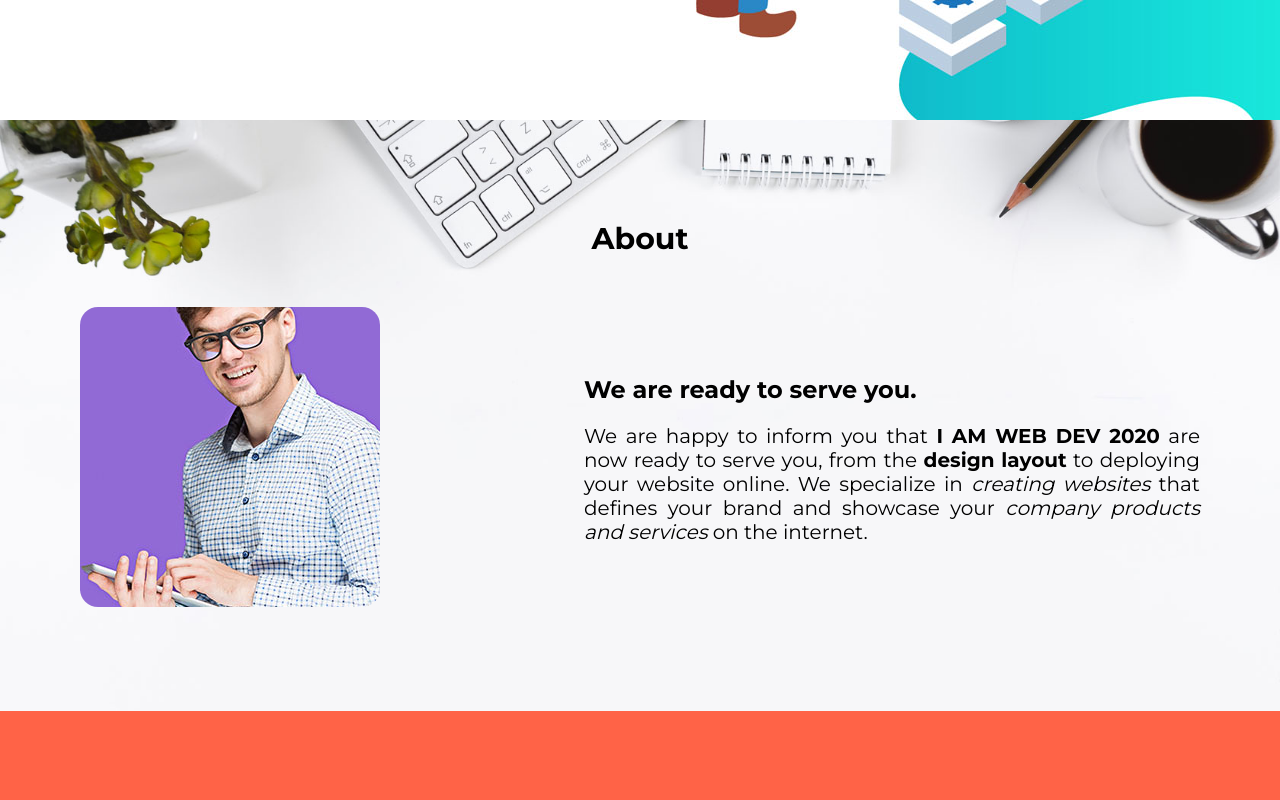
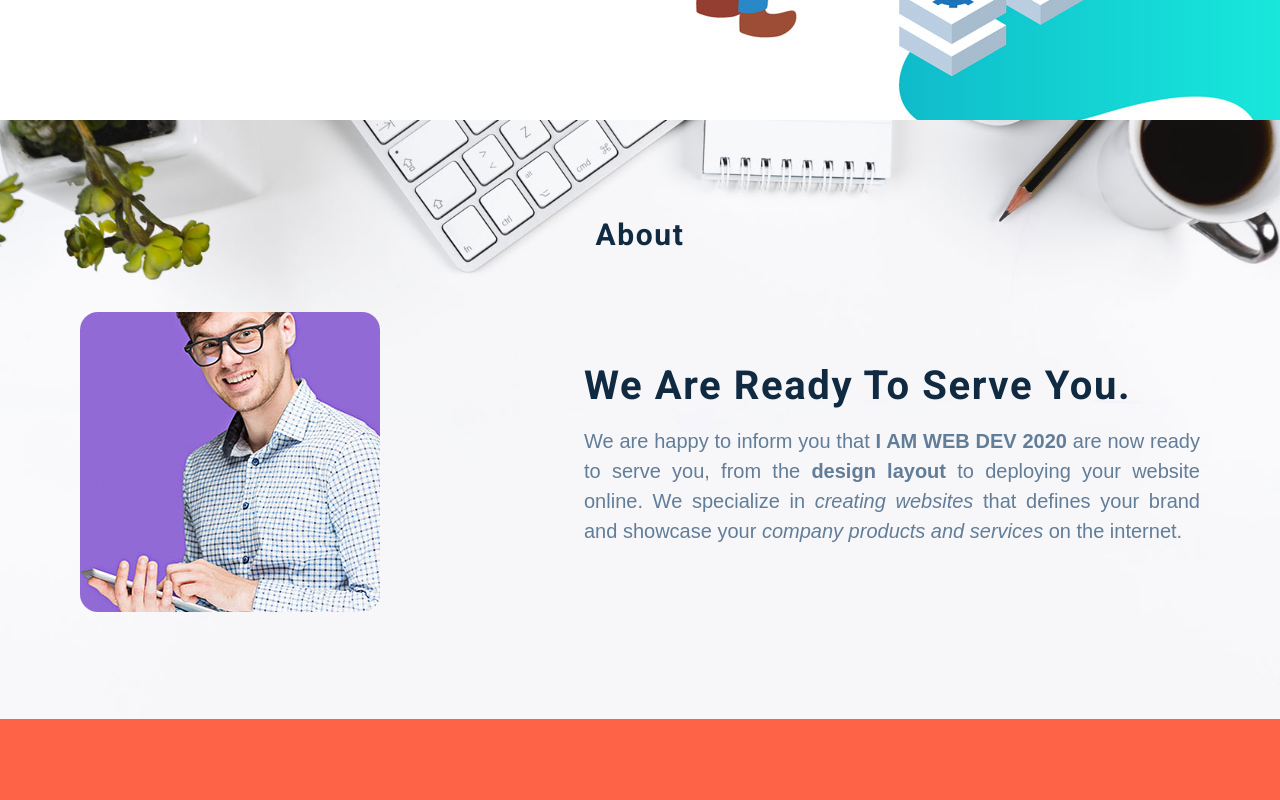
Before and after one commit to ismaelahmad6333/iam-webdev, a plain HTML site: page index.html in a window 1280 px wide. Shown: the part 680-1480 px from the top of the page. Drawn offline with nearby package versions, Linux system fonts and the light colour scheme.

Commit message:
add css global reset

```diff
--- a/style.css
+++ b/style.css
@@ -1,11 +1,159 @@
-@import url('https://fonts.googleapis.com/css2?family=Montserrat:wght@200;300;400;700;800&display=swap');
+/*
+===============
+Fonts
+===============
+*/
+@import url('https://fonts.googleapis.com/css?family=Open+Sans|Roboto:400,700&display=swap');
 
-* {
-	margin: 0;
-	padding: 0;
-	box-sizing: border-box;
-	text-decoration: none;
+/*
+===============
+Variables
+===============
+*/
+
+:root {
+  /* dark shades of primary color*/
+  --clr-primary-1: hsl(205, 86%, 17%);
+  --clr-primary-2: hsl(205, 77%, 27%);
+  --clr-primary-3: hsl(205, 72%, 37%);
+  --clr-primary-4: hsl(205, 63%, 48%);
+  /* primary/main color */
+  --clr-primary-5: hsl(205, 78%, 60%);
+  /* lighter shades of primary color */
+  --clr-primary-6: hsl(205, 89%, 70%);
+  --clr-primary-7: hsl(205, 90%, 76%);
+  --clr-primary-8: hsl(205, 86%, 81%);
+  --clr-primary-9: hsl(205, 90%, 88%);
+  --clr-primary-10: hsl(205, 100%, 96%);
+  /* darkest grey - used for headings */
+  --clr-grey-1: hsl(209, 61%, 16%);
+  --clr-grey-2: hsl(211, 39%, 23%);
+  --clr-grey-3: hsl(209, 34%, 30%);
+  --clr-grey-4: hsl(209, 28%, 39%);
+  /* grey used for paragraphs */
+  --clr-grey-5: hsl(210, 22%, 49%);
+  --clr-grey-6: hsl(209, 23%, 60%);
+  --clr-grey-7: hsl(211, 27%, 70%);
+  --clr-grey-8: hsl(210, 31%, 80%);
+  --clr-grey-9: hsl(212, 33%, 89%);
+  --clr-grey-10: hsl(210, 36%, 96%);
+  --clr-white: #fff;
+  --clr-red-dark: hsl(360, 67%, 44%);
+  --clr-red-light: hsl(360, 71%, 66%);
+  --clr-green-dark: hsl(125, 67%, 44%);
+  --clr-green-light: hsl(125, 71%, 66%);
+  --clr-black: #222;
+  --ff-primary: 'Roboto', sans-serif;
+  --ff-secondary: 'Open Sans', sans-serif;
+  --transition: all 0.3s linear;
+  --spacing: 0.1rem;
+  --radius: 0.25rem;
+  --light-shadow: 0 5px 15px rgba(0, 0, 0, 0.1);
+  --dark-shadow: 0 5px 15px rgba(0, 0, 0, 0.2);
+  --max-width: 1170px;
+  --fixed-width: 620px;
 }
+/*
+===============
+Global Styles
+===============
+*/
+
+*,
+::after,
+::before {
+  margin: 0;
+  padding: 0;
+  box-sizing: border-box;
+}
+body {
+  font-family: var(--ff-secondary);
+  background: var(--clr-grey-10);
+  color: var(--clr-grey-1);
+  line-height: 1.5;
+  font-size: 0.875rem;
+}
+ul {
+  list-style-type: none;
+}
+a {
+  text-decoration: none;
+}
+h1,
+h2,
+h3,
+h4 {
+  letter-spacing: var(--spacing);
+  text-transform: capitalize;
+  line-height: 1.25;
+  margin-bottom: 0.75rem;
+  font-family: var(--ff-primary);
+}
+h1 {
+  font-size: 3rem;
+}
+h2 {
+  font-size: 2rem;
+}
+h3 {
+  font-size: 1.25rem;
+}
+h4 {
+  font-size: 0.875rem;
+}
+p {
+  margin-bottom: 1.25rem;
+  color: var(--clr-grey-5);
+}
+@media screen and (min-width: 800px) {
+  h1 {
+    font-size: 4rem;
+  }
+  h2 {
+    font-size: 2.5rem;
+  }
+  h3 {
+    font-size: 1.75rem;
+  }
+  h4 {
+    font-size: 1rem;
+  }
+  body {
+    font-size: 1rem;
+  }
+  h1,
+  h2,
+  h3,
+  h4 {
+    line-height: 1;
+  }
+}
+/*  global classes */
+
+/* section */
+.section {
+  padding: 5rem 0;
+}
+
+.section-center {
+  width: 90vw;
+  margin: 0 auto;
+  max-width: 1170px;
+}
+@media screen and (min-width: 992px) {
+  .section-center {
+    width: 95vw;
+  }
+}
+main {
+  min-height: 100vh;
+  display: grid;
+  place-items: center;
+}
+
+
+/* Global */
+
 .max-width{
 	max-width: 1300px;
 	padding: 0 80px;
```
